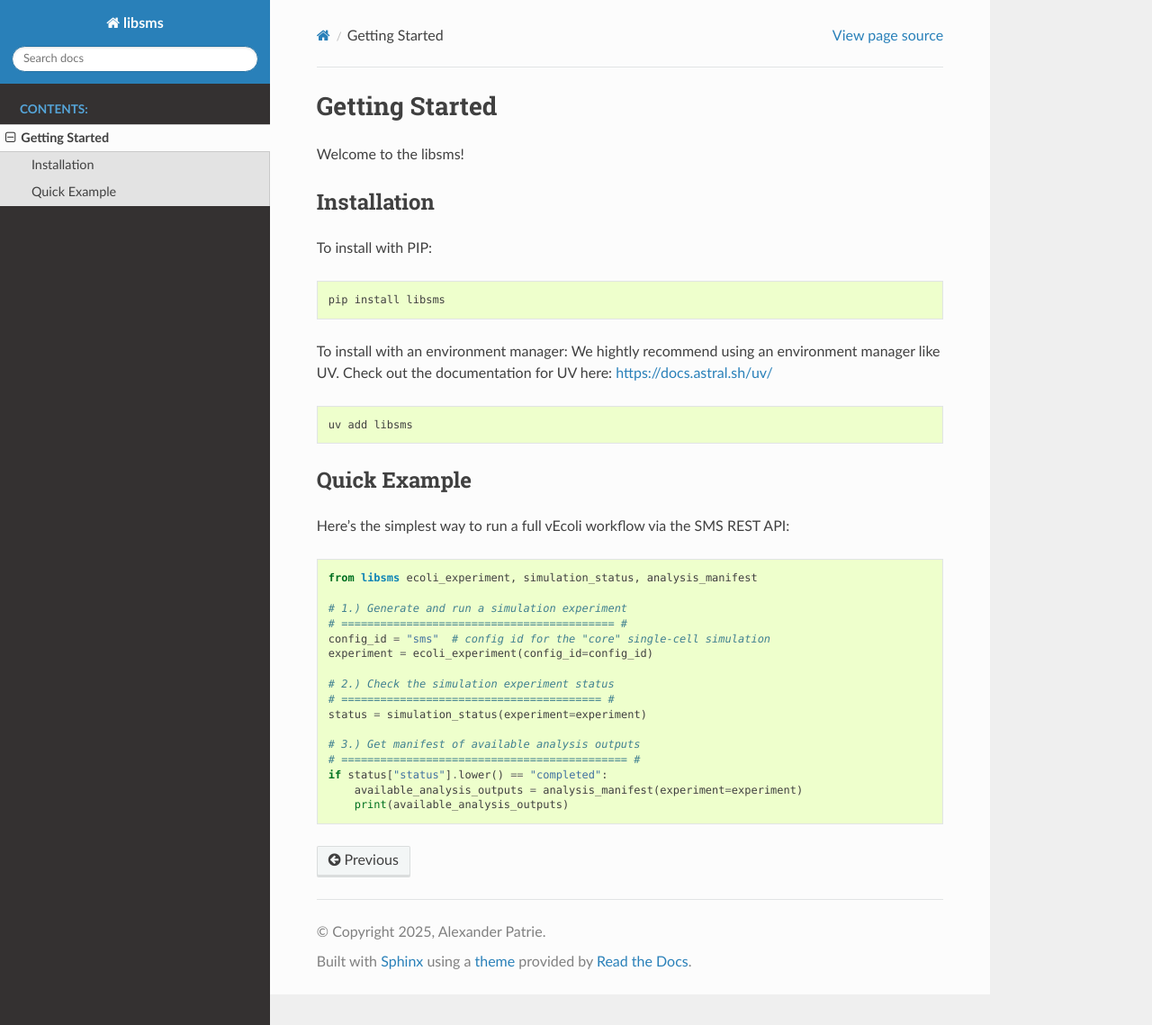
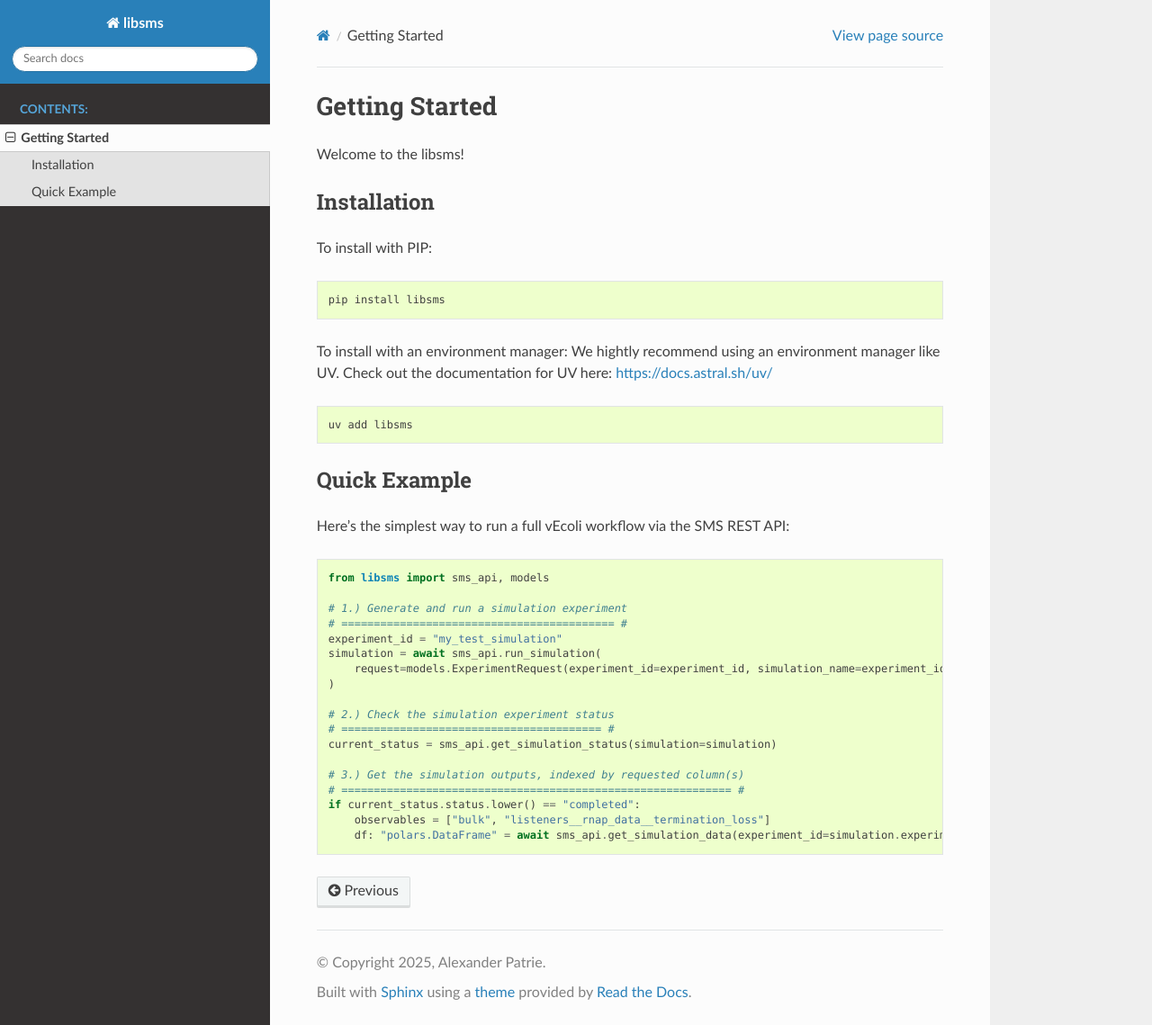
Before and after one commit to AlexPatrie/libsms, a Sphinx documentation site: the page built from documentation/source/getting_started.rst, in a window 1280 px wide and 1139 px high. Shown: the whole window at 90% size. Built offline with Sphinx 7.4.7 and the Read the Docs theme 3.1.0, drawn with Linux system fonts in a browser that asks for light colours.

Commit message:
Updates to documentation 2025-09-30 15:01:27

```diff
--- a/documentation/source/getting_started.rst
+++ b/documentation/source/getting_started.rst
@@ -28,19 +28,21 @@ Here’s the simplest way to run a full vEcoli workflow via the SMS REST API:
 
 .. code-block:: python
 
-    from libsms ecoli_experiment, simulation_status, analysis_manifest
+    from libsms import sms_api, models
 
     # 1.) Generate and run a simulation experiment
     # ========================================== #
-    config_id = "sms"  # config id for the "core" single-cell simulation
-    experiment = ecoli_experiment(config_id=config_id)
+    experiment_id = "my_test_simulation"
+    simulation = await sms_api.run_simulation(
+        request=models.ExperimentRequest(experiment_id=experiment_id, simulation_name=experiment_id)
+    )
 
     # 2.) Check the simulation experiment status
     # ======================================== #
-    status = simulation_status(experiment=experiment)
+    current_status = sms_api.get_simulation_status(simulation=simulation)
 
-    # 3.) Get manifest of available analysis outputs
-    # ============================================ #
-    if status["status"].lower() == "completed":
-        available_analysis_outputs = analysis_manifest(experiment=experiment)
-        print(available_analysis_outputs)
+    # 3.) Get the simulation outputs, indexed by requested column(s)
+    # ============================================================ #
+    if current_status.status.lower() == "completed":
+        observables = ["bulk", "listeners__rnap_data__termination_loss"]
+        df: "polars.DataFrame" = await sms_api.get_simulation_data(experiment_id=simulation.experiment_id, obs=observables)
```
Also changed, not shown: 5 other files.
